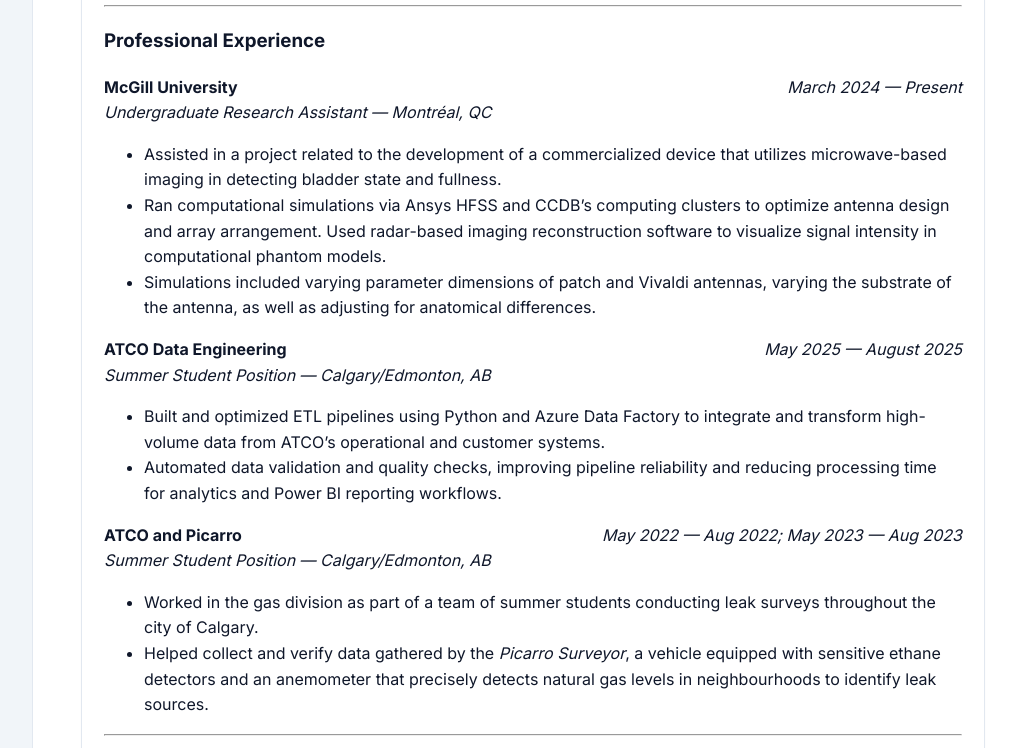
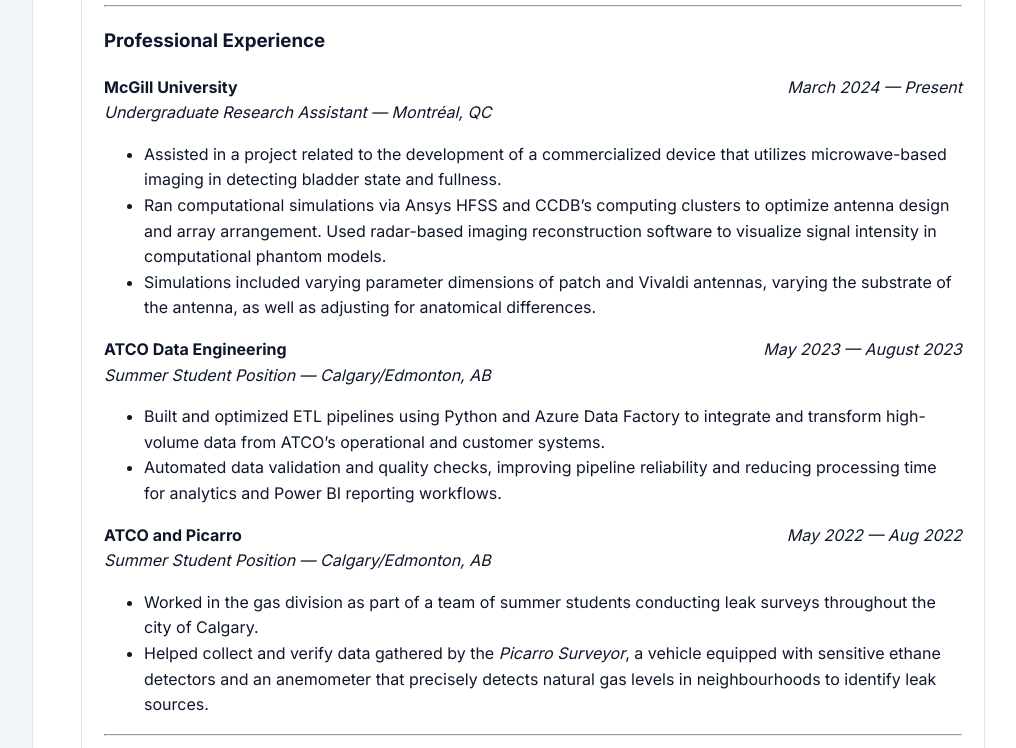
Before and after one commit to CamJeff/CameronJeffery, a plain HTML site: page cv/index.html in a window 1280 px wide. Shown: the part 527-1275 px from the top of the page, without its empty margins (247-1263 px from the left). Drawn offline with Linux system fonts and the light colour scheme.

Commit message:
Update index.html

```diff
--- a/cv/index.html
+++ b/cv/index.html
@@ -84,7 +84,7 @@
 
           <div style="display:flex; justify-content:space-between;">
             <strong>ATCO Data Engineering</strong>
-            <em>May 2025 — August 2025</em>
+            <em>May 2023 — August 2023</em>
           </div>
           <div><em>Summer Student Position — Calgary/Edmonton, AB</em></div>
           <ul>
@@ -94,7 +94,7 @@
 
           <div style="display:flex; justify-content:space-between;">
             <strong>ATCO and Picarro</strong>
-            <em>May 2022 — Aug 2022; May 2023 — Aug 2023</em>
+            <em>May 2022 — Aug 2022</em>
           </div>
           <div><em>Summer Student Position — Calgary/Edmonton, AB</em></div>
           <ul>
```
